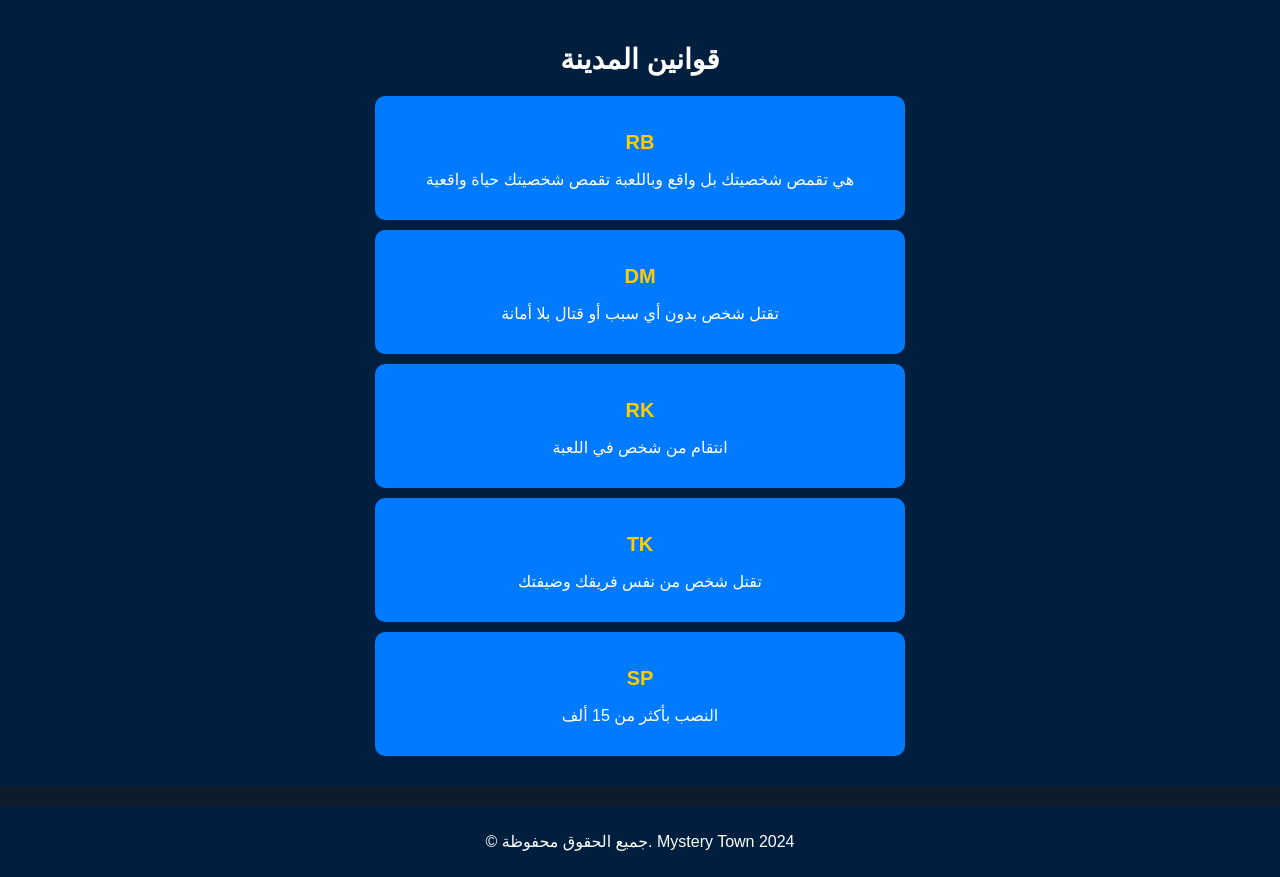
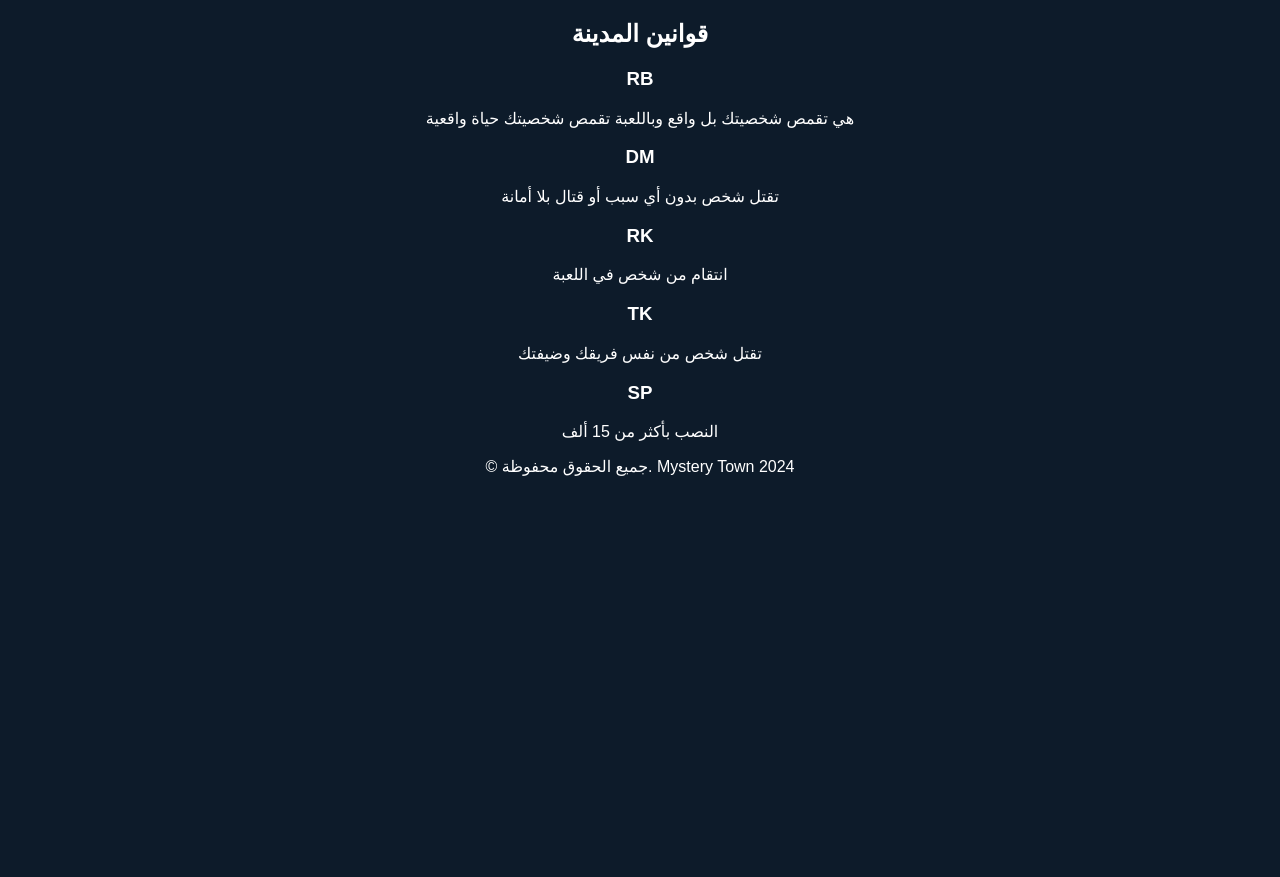
Before and after one commit to Tahir521270/Mysterytownmtrpl.web, a plain HTML site: page rules.html in a window 1280 px wide. After the commit the page ends 820 px from the top, so only its background shows below. Drawn offline with Linux system fonts and the light colour scheme.

Commit message:
Update style.css

```diff
--- a/style.css
+++ b/style.css
@@ -112,47 +112,3 @@ h1 {
   text-align: center;
   margin-top: 20px;
 }
-
-.city-rules {
-  text-align: center;
-  padding: 20px;
-  background-color: #001f3f; /* نفس الخلفية العامة */
-}
-
-.city-rules h2 {
-  font-size: 28px;
-  margin-bottom: 20px;
-  color: #ffffff;
-}
-
-.rule-box {
-  background-color: #007BFF; /* نفس لون الأزرار */
-  border: none;
-  border-radius: 10px;
-  padding: 15px;
-  margin: 10px auto;
-  max-width: 500px;
-  color: #ffffff; /* لون النص أبيض */
-  text-align: center;
-  font-family: Arial, sans-serif;
-  font-size: 18px;
-}
-
-.rule-box h3 {
-  font-size: 20px;
-  color: #ffcc00; /* لون مميز للعناوين */
-  margin-bottom: 10px;
-}
-
-.rule-box p {
-  font-size: 16px;
-  color: #ffffff;
-}
-
-.footer {
-  text-align: center;
-  margin-top: 20px;
-  padding: 10px;
-  background-color: #001f3f;
-  color: #ffffff;
-}
```
